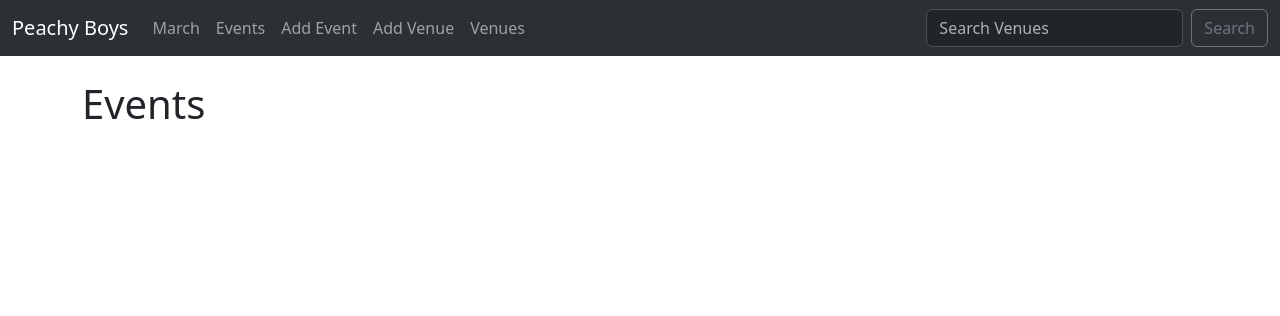
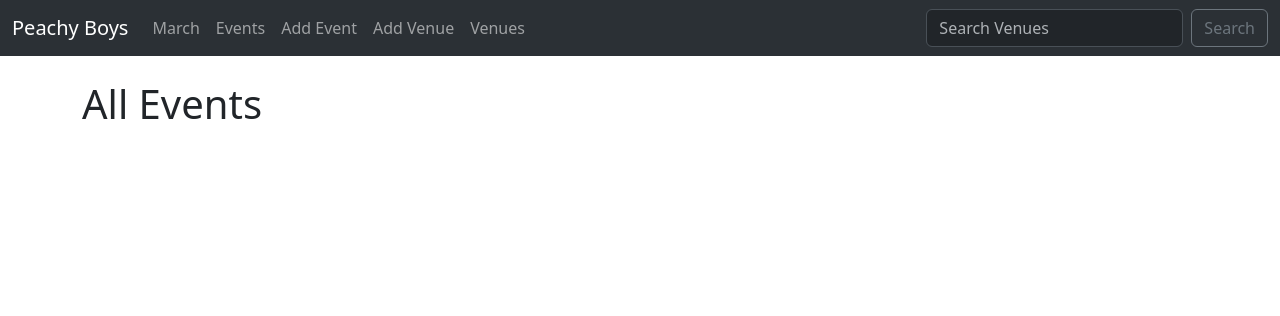
Before and after one commit to kalosius/Peachy-Events, a Django app: template events/templates/events/event_list.html in a window 1280 px wide. Shown: the top 316 px of the page. Run offline with Django 5.2, Linux system fonts and the light colour scheme; the template is opened without the code that fills it, so the values that code supplies are empty.

Commit message:
text changed

```diff
--- a/events/templates/events/event_list.html
+++ b/events/templates/events/event_list.html
@@ -3,7 +3,7 @@
 {% block content %}
 
 
-    <h1>Events</h1>
+    <h1>All Events</h1>
     <br>
 
 
--- a/events/templates/events/update_venue.html
+++ b/events/templates/events/update_venue.html
@@ -2,7 +2,7 @@
 
 {% block content %}
 
-    <h1>Update Venue </h1>
+    <h1>Edit Venue </h1>
     <form action="" method="POST">
         {% csrf_token %}
     {{ form.as_p }}
```
